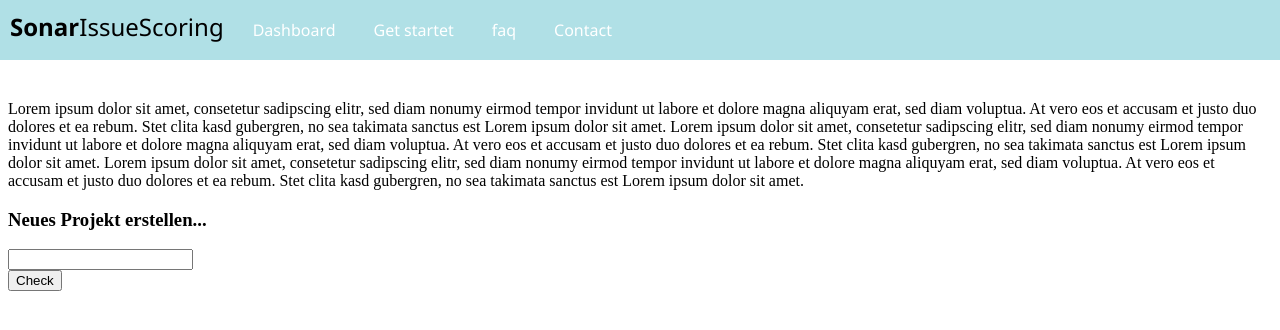
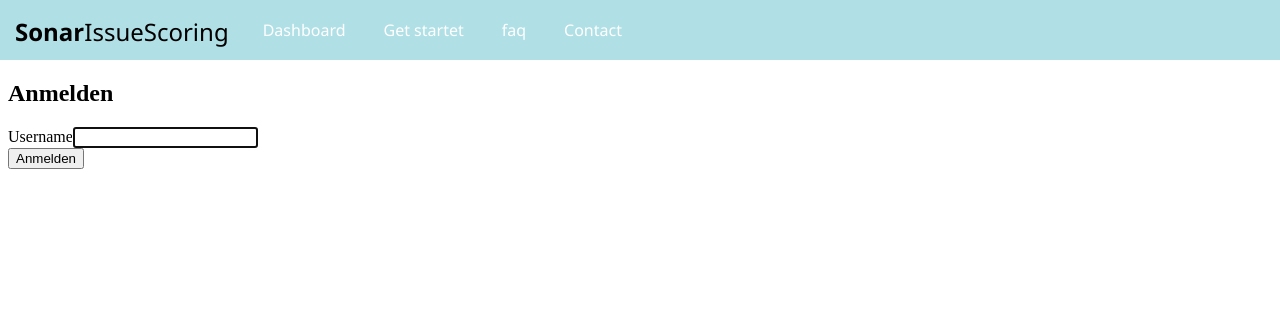
Before and after one commit to viadee/sonarIssueScoringFrontend, an Angular app: page / in a window 1280 px wide. Shown: the top 330 px of the page. Built offline with nearby package versions, Linux system fonts and the light colour scheme.

Commit message:
create login-form component and change navbar

```diff
--- a/src/app/app.component.html
+++ b/src/app/app.component.html
@@ -1,2 +1,4 @@
 <app-navbar></app-navbar>
-<router-outlet></router-outlet>
+<main>
+  <router-outlet></router-outlet>
+</main>
--- a/src/app/app.component.scss
+++ b/src/app/app.component.scss
@@ -1,7 +1,11 @@
 app-navbar {
-    //position: fixed;
-    position: absolute;
-    width: 100%;
-    left: 0px;
-    top: 0px;
+  //position: fixed;
+  position: absolute;
+  width: 100%;
+  left: 0px;
+  top: 0px;
 }
+
+main {
+  margin-top: 80px;
+}
--- a/src/app/login-form/login-form.component.html
+++ b/src/app/login-form/login-form.component.html
@@ -1,13 +1,20 @@
-<div class="container">
-  <div class="row">
-    <h3>Neues Projekt erstellen...</h3>
-  </div>
-  <div class="row">
-    <div class="col-lg-8">
-      <input type="text" />
+<div class="login-container">
+  <h2>Anmelden</h2>
+  <form>
+    <div class="form-group">
+      <label for="username">Username</label>
+      <input
+        type="text"
+        class="form-control"
+        id="username"
+        required
+        autofocus
+        name="username"
+        [(ngModel)]="authUsername"
+      />
     </div>
-    <div class="col-lg-4">
-      <button>Check</button>
-    </div>
-  </div>
+    <button type="submit" class="btn btn-primary" (click)="onConnectToGithub()">
+      Anmelden
+    </button>
+  </form>
 </div>
--- a/src/app/login-form/login-form.component.ts
+++ b/src/app/login-form/login-form.component.ts
@@ -1,4 +1,5 @@
 import { Component, OnInit } from "@angular/core";
+import { HttpClient } from "@angular/common/http";
 
 @Component({
   selector: "app-login-form",
@@ -6,30 +7,30 @@ import { Component, OnInit } from "@angular/core";
   styleUrls: ["./login-form.component.scss"]
 })
 export class LoginFormComponent implements OnInit {
-  constructor() {}
+  authUsername: string;
+  constructor(private http: HttpClient) {}
 
   ngOnInit() {}
+
+  onConnectToGithub() {
+    let url = "localhost:8080/server/git-repo?username=" + this.authUsername;
+  }
 }
 
-class GitServer {
-  private username?: string;
-  private token?: string;
+class Repository {
+  private id: number;
+  private name: string;
 
-  constructor() {}
-
-  getUsername() {
-    return this.username;
+  constructor(id: number, name: string) {
+    this.id = id;
+    this.name = name;
   }
 
-  getToken() {
-    return this.token;
+  getId() {
+    return this.id;
   }
 
-  setUsername(username: string) {
-    this.username = username;
-  }
-
-  setToken(token: string) {
-    this.token = token;
+  getName() {
+    return this.name;
   }
 }
--- a/src/app/navbar/navbar.component.html
+++ b/src/app/navbar/navbar.component.html
@@ -1,11 +1,10 @@
 <nav>
-    <div class="title"><b>Sonar</b>IssueScoring</div>
-    <div>
-        <a routerLink="/dashboard">Dashboard</a>
-        <a routerLink="/">Get startet</a>
-        <a routerLink="/">faq</a>
-        <a routerLink="/">Contact</a>
-    </div>
-    <!--Temporary design and colors and labels-->
-
+  <a class="title" href="/"><b>Sonar</b>IssueScoring</a>
+  <div>
+    <a class="nav-link" routerLink="/dashboard">Dashboard</a>
+    <a class="nav-link" routerLink="/">Get startet</a>
+    <a class="nav-link" routerLink="/">faq</a>
+    <a class="nav-link" routerLink="/">Contact</a>
+  </div>
+  <!--Temporary design and colors and labels-->
 </nav>
--- a/src/app/navbar/navbar.component.scss
+++ b/src/app/navbar/navbar.component.scss
@@ -1,5 +1,5 @@
 nav {
-    font-family: 'Segoe UI', Tahoma, Geneva, Verdana, sans-serif;
+  font-family: "Segoe UI", Tahoma, Geneva, Verdana, sans-serif;
   height: 60px;
   background-color: powderblue;
 }
@@ -13,13 +13,17 @@ a {
   color: white;
 }
 
-a:hover {
+a.title {
+  color: black;
+}
+
+a.nav-link:hover {
   background-color: aquamarine;
   color: rgb(44, 44, 44);
 }
 
 div {
-    float:left;
+  float: left;
 }
 
 .title {
```
Also changed, not shown: src/app/app-routing.module.ts (+7 -7 lines), src/app/app.module.ts (+10 -11 lines). Lines whose indentation alone changed are shown as unchanged.
